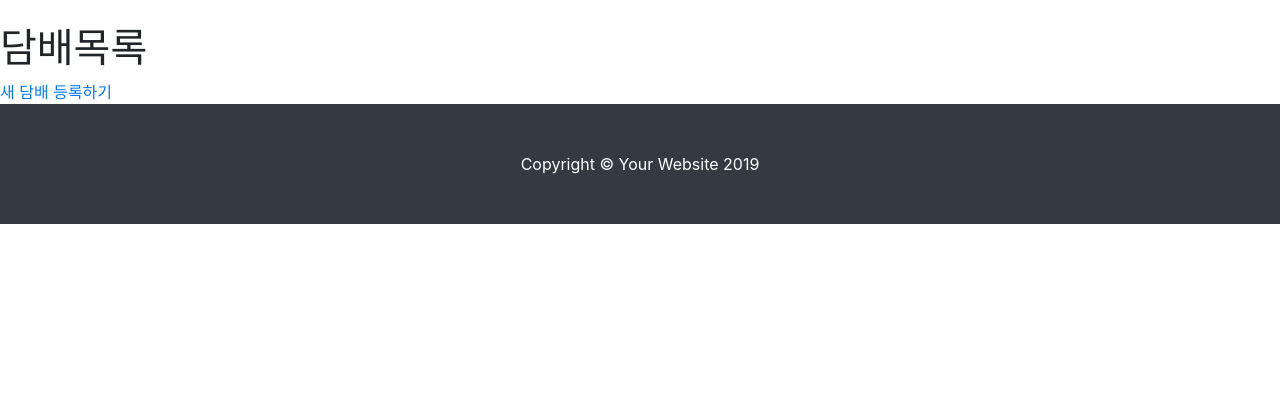
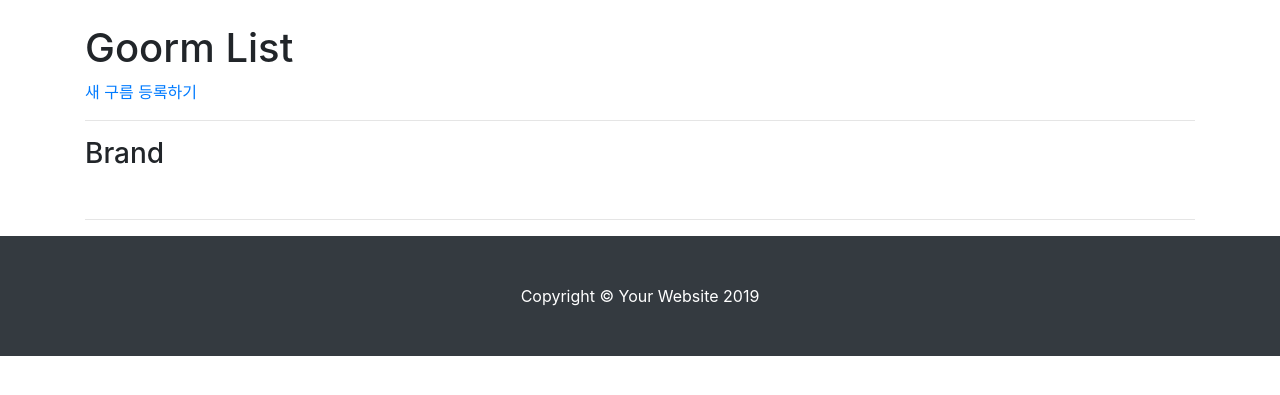
Before and after one commit to labiss96/django-goorm, a Django app: page /goorm/goormlist in a window 1280 px wide. Shown: the part 56-451 px from the top of the page. Run offline with Django 3.2, Linux system fonts and the light colour scheme; data that the repository does not hold is empty; some libraries are stand-ins or nearby versions.

Commit message:
list에 brand 그림 넣기

```diff
--- a/goorm/models.py
+++ b/goorm/models.py
@@ -5,6 +5,7 @@ from django_fields import DefaultStaticImageField
 
 class Brand(models.Model):
     brd_name = models.CharField(max_length=100)
+    brd_img = DefaultStaticImageField(upload_to='brand_img/', blank=True, default_image_path='images/default_goorm_img.png')
 
     def __str__(self):
         return self.brd_name
--- a/goorm/templates/goorm/list.html
+++ b/goorm/templates/goorm/list.html
@@ -1,18 +1,35 @@
 
 {% extends 'base.html' %}
 {% block content %}
+<div class="container">
+    <h1>Goorm List</h1>
 
-<h1>담배목록</h1>
+    <a href = "{% url 'goorm:new' %}">새 구름 등록하기</a>
 
-<a href = "{% url 'goorm:new' %}">새 담배 등록하기</a>
+    <hr>
+    <h3>Brand</h3>
+    <br>
+    <div class ="row">
+        {% for brand in brd_list %}
+        <div class="col-lg-2 col-md-6 mb-4" style="text-align :center; ">
 
+            <div class="card" style="width: 100%;">
+                <img class="card-img-top" src="{{brand.brd_img.url}}" alt="" style="display: block; margin: 0px auto; margin-top: 10px; width: 70px; border-radius: 40%;">
+                <div class="card-body">
+                <p class="card-text">{{brand}}</p>
+                </div>
+            </div>
 
+        </div>
+        {% endfor %}
+    </div>
 
+    <hr>
 
     {% for brd in brd_grm %}
     <div class="card" style="width: 100%;">
         <div class="card-header">
-        {{brd.0}}`
+            {{brd.0}}
         </div>
         <ul class="list-group list-group-flush">
             <li class="list-group-item">
@@ -41,5 +58,6 @@
         </ul>
     </div>
     {% endfor %}
+</div>
 
 {% endblock%}
--- a/goorm/views.py
+++ b/goorm/views.py
@@ -121,10 +121,7 @@ def search(request):
         if search_type == 'brand':
             results = brd.filter(brd_name__icontains = search_data)
         elif search_type == 'name':
-            print('------------------------')
             results = grm.filter(name__icontains = search_data)
-            print(results)
-            print('------------------------')
 
     return render(request, 'goorm/search.html', { 'results': results, 'search_type':search_type})
 # Create your views here.
```
Also changed, not shown: goorm/migrations/0002_brand_brd_img.py (added). Lines whose indentation alone changed are shown as unchanged.
